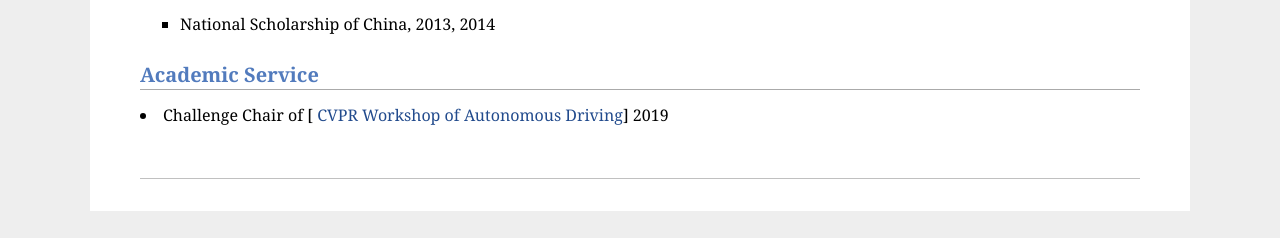
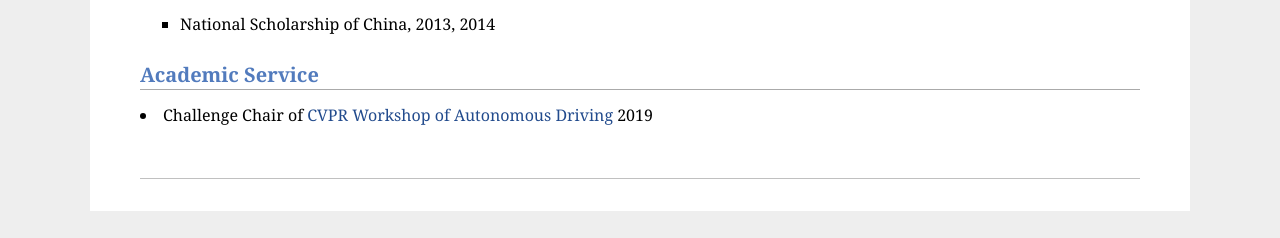
Before and after one commit to AshleyQTDS/AshleyQTDS.github.io, a Jekyll site: the page aboutme.html, which Jekyll copies as it is, in a window 1280 px wide and 900 px high, scrolled down 1765 px. Shown: the part 659-897 px from the top of the window. Built offline with Jekyll 4.4.1, drawn with Linux system fonts in a browser that asks for light colours; a script that is not in the unit is left out.

```diff
--- a/aboutme.html
+++ b/aboutme.html
@@ -208,7 +208,7 @@ function toggleBibtex(articleid) {
 </ul>
 
 <h2>Academic Service</h2>
-<li>Challenge Chair of [<a href="http://wad.ai/index.html"> CVPR Workshop of Autonomous Driving</a>] 2019</li>
+<li>Challenge Chair of <a href="http://wad.ai/index.html"> CVPR Workshop of Autonomous Driving</a> 2019</li>
 
   <!-- <h2>Teaching</h2>
   <table id="tbTeaching" border="0" width="100%">
```
